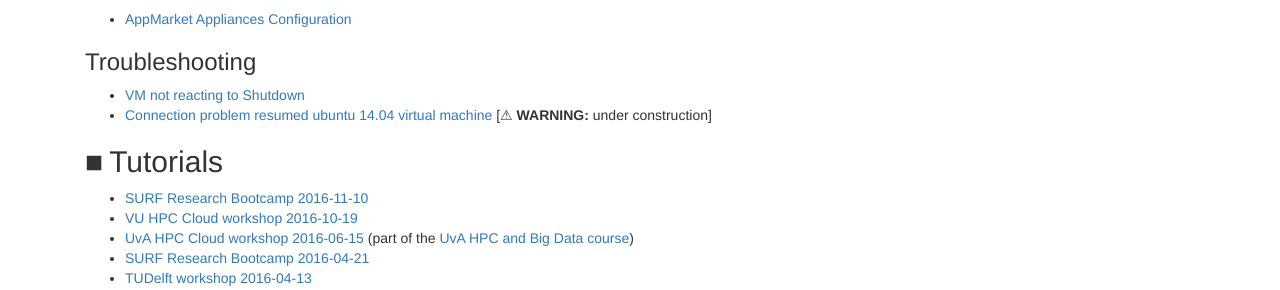
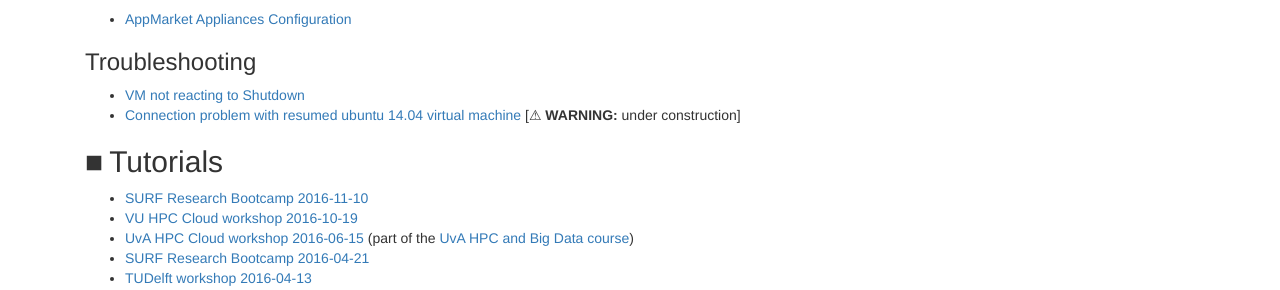
Before and after one commit to sara-nl/clouddocs, a Jekyll site: the page built from index.markdown, in a window 1280 px wide and 900 px high, scrolled down 1515 px. Shown: the part 266-556 px from the top of the window. Built offline with Jekyll 4.4.1, drawn with Linux system fonts in a browser that asks for light colours; nearby versions of some CDN libraries.

Commit message:
Update index.markdown

```diff
--- a/index.markdown
+++ b/index.markdown
@@ -89,7 +89,7 @@
 ### Troubleshooting
 
 * [VM not reacting to Shutdown](vm-not-reacting-to-shutdown)
-* [Connection problem resumed ubuntu 14.04 virtual machine](connection_problem_ubuntu1404) [⚠ **WARNING:** under construction]
+* [Connection problem with resumed ubuntu 14.04 virtual machine](connection_problem_ubuntu1404) [⚠ **WARNING:** under construction]
 
 ## Tutorials
 * [SURF Research Bootcamp 2016-11-10](bootcamp-20161110/index)
```
